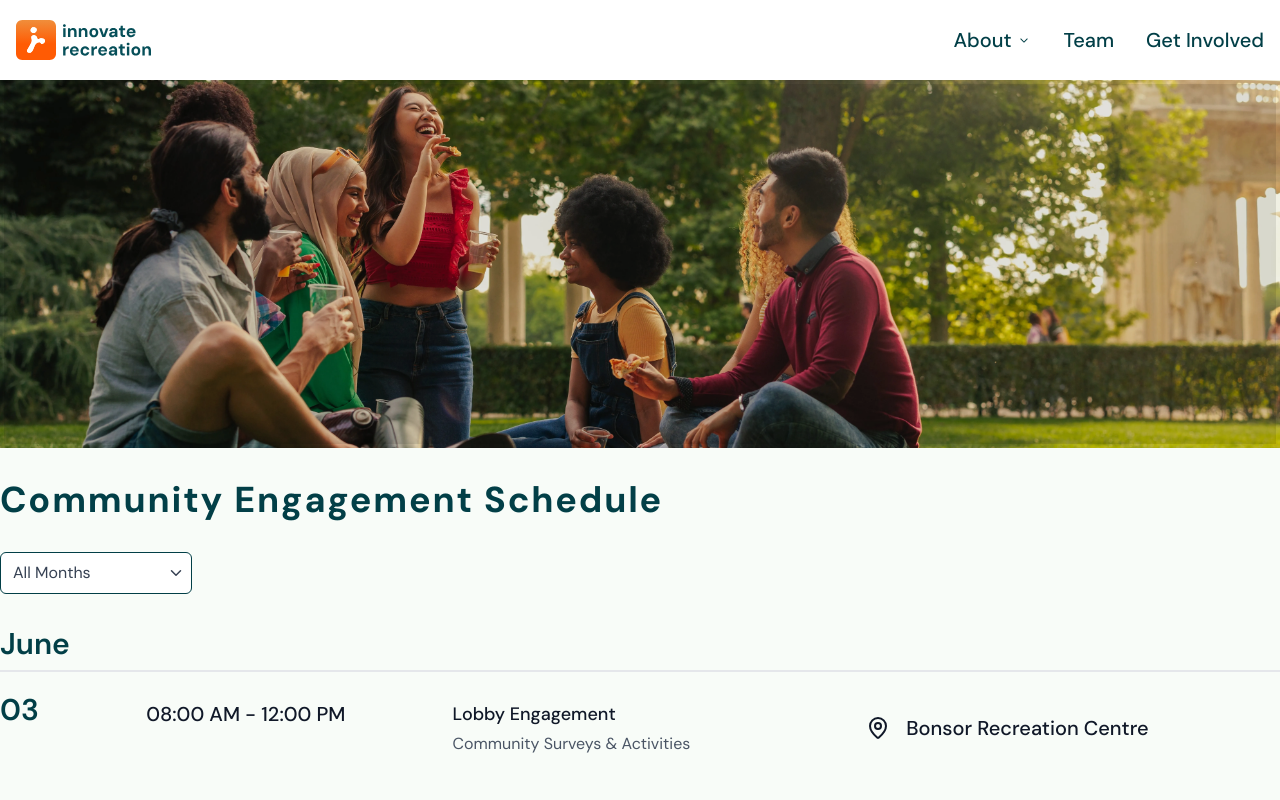
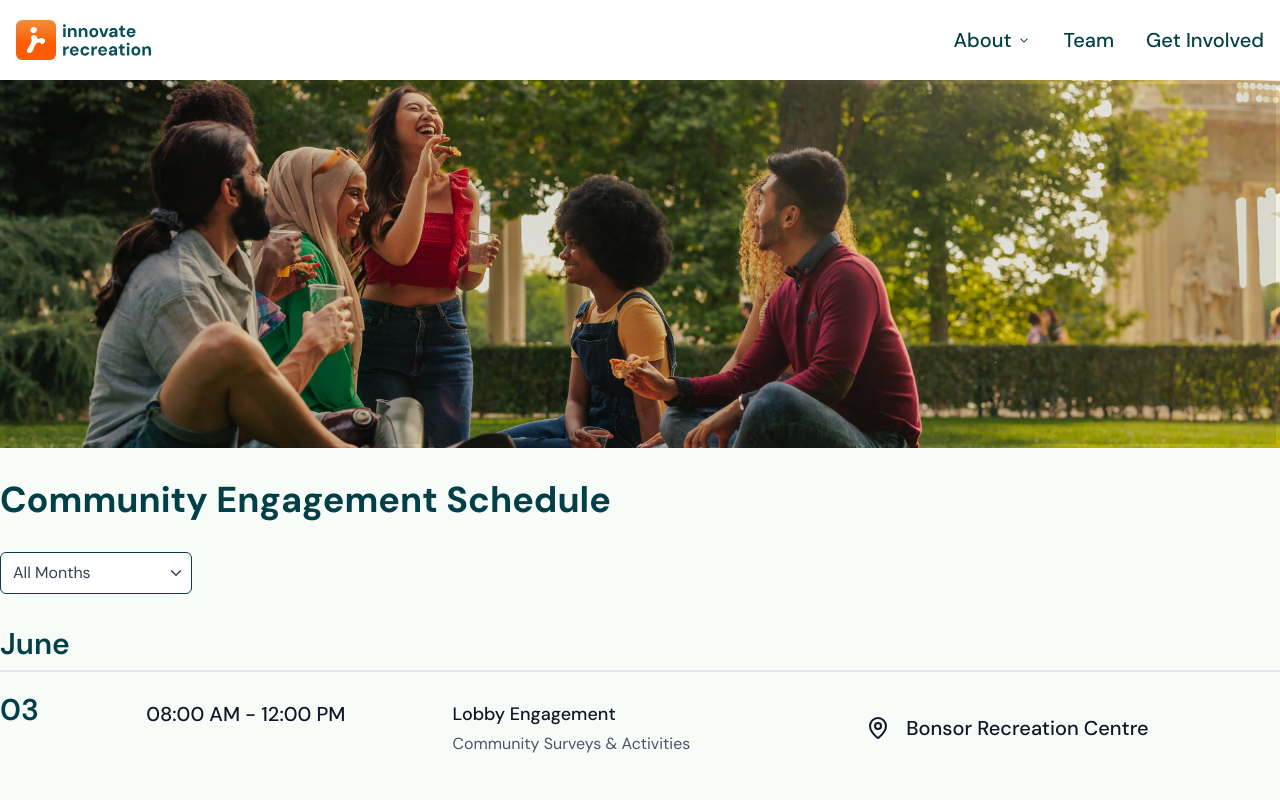
Before and after one commit to langararec/IDEAS-website, a React (Vite) app in the folder frontend/: page /schedule in a window 1280 px wide. Shown: the top 800 px of the page. Built offline with nearby package versions, Linux system fonts and the light colour scheme.

Commit message:
corrected font styling

```diff
--- a/frontend/src/pages/EngagementSchedule/EngagementSchedule.tsx
+++ b/frontend/src/pages/EngagementSchedule/EngagementSchedule.tsx
@@ -17,7 +17,7 @@ const EngagementSchedule: React.FC = () => {
                 </div>
 
                 <div className="p-6 lg:px-0 max-w-7xl mx-auto relative py-8">
-                    <h1 className="text-4xl leading-wide font-bold tracking-wider  font-dm-sans text-primary mb-8">
+                    <h1 className="text-4xl  font-bold   font-dm-sans text-primary mb-8">
                         Community Engagement Schedule
                     </h1>
 
```
